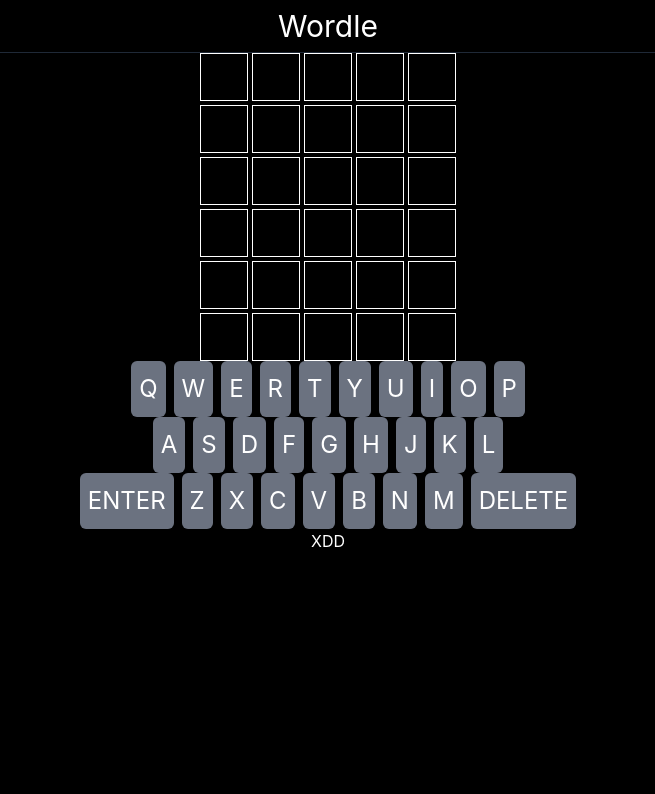
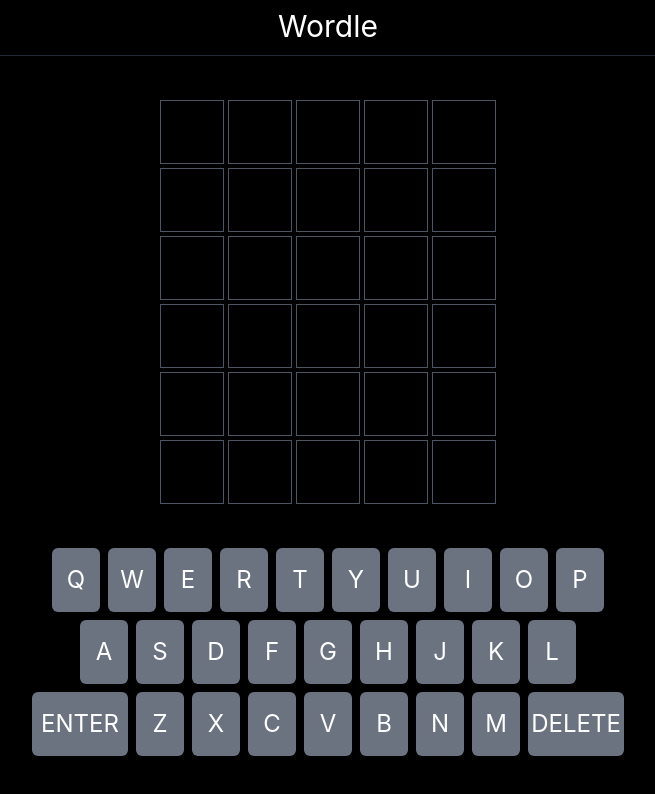
Before and after one commit to TutusBOT/wordle-clone, a Next.js app: page / in a window 1280 px wide. Shown: the top 794 px of the page, without its empty margins (312-967 px from the left). Built offline with nearby package versions, Linux system fonts and the light colour scheme.

Commit message:
Styling changes

```diff
--- a/pages/components/Key.tsx
+++ b/pages/components/Key.tsx
@@ -38,10 +38,19 @@
 		}
 		onLetter(letter);
 	};
+	const specialLetterCheck = () => {
+		if (letter === "ENTER" || letter === "DELETE") {
+			return "w-18 sm:w-24";
+		}
+		return "w-6 sm:w-12";
+	};
 	return (
 		<div
 			ref={keyTile}
-			className="bg-gray-500 rounded-md text-2xl px-2 py-3 text-center capitalize"
+			className={
+				"bg-gray-500 rounded-md text-2xl h-16 text-center capitalize flex items-center justify-center " +
+				specialLetterCheck()
+			}
 			onClick={() => {
 				selectLetter();
 			}}
--- a/pages/components/Keyboard.tsx
+++ b/pages/components/Keyboard.tsx
@@ -76,7 +76,7 @@
 	}, [handleKeyboard]);
 
 	return (
-		<div>
+		<div className="grid gap-2">
 			<div className="flex justify-center gap-2">
 				{keyRow1.map((key) => {
 					return (
--- a/pages/components/Letter.tsx
+++ b/pages/components/Letter.tsx
@@ -57,7 +57,7 @@
 		<div
 			ref={letterTile}
 			className={
-				" text-5xl border border-white capitalize w-12 h-12 text-center flex items-center justify-center"
+				" text-4xl border border-gray-600 capitalize w-16 h-16 text-center flex items-center justify-center font-letters font-bold"
 			}
 			style={{
 				backgroundColor: letterState || "transparent",
--- a/pages/components/Navbar.tsx
+++ b/pages/components/Navbar.tsx
@@ -2,7 +2,7 @@
 
 function Navbar() {
 	return (
-		<nav className=" w-full text-center text-white border-b border-gray-800 py-2 text-3xl">
+		<nav className="w-full text-center text-white border-b border-gray-800 py-2 text-3xl h-14">
 			Wordle
 		</nav>
 	);
--- a/pages/index.tsx
+++ b/pages/index.tsx
@@ -93,14 +93,14 @@
 	};
 
 	return (
-		<div className=" bg-black text-white h-screen">
+		<div className=" bg-black text-white h-screen grid ">
 			<Head>
 				<title>Wordle clone</title>
 				{/* <meta name="description" content="Generated by create next app" /> */}
 				<link rel="icon" href="/favicon.ico" />
 			</Head>
 			<Navbar />
-			<main className="flex flex-col justify-center w-full">
+			<main className=" flex flex-col justify-between items-center w-full h-full">
 				<AppContext.Provider
 					value={{
 						board,
@@ -115,13 +115,6 @@
 				>
 					<Board />
 					<Keyboard />
-					<button
-						onClick={() => {
-							console.log(board, currentAttempt);
-						}}
-					>
-						XDD
-					</button>
 				</AppContext.Provider>
 			</main>
 
--- a/tailwind.config.js
+++ b/tailwind.config.js
@@ -6,6 +6,9 @@
 		"./components/**/*.{js,ts,jsx,tsx}",
 	],
 	theme: {
+		fontFamily: {
+			letters: ["Clear\\ Sans", "Helvetica\\ Neue", "Arial", "sans-serif"],
+		},
 		extend: {},
 	},
 	plugins: [],
```
